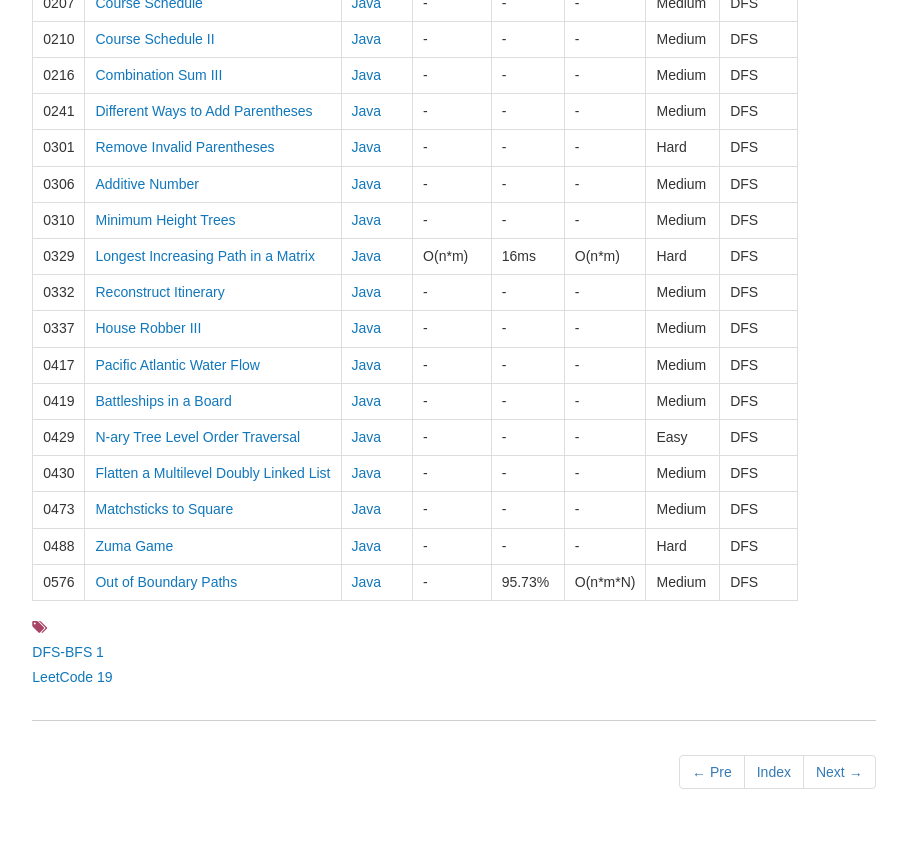
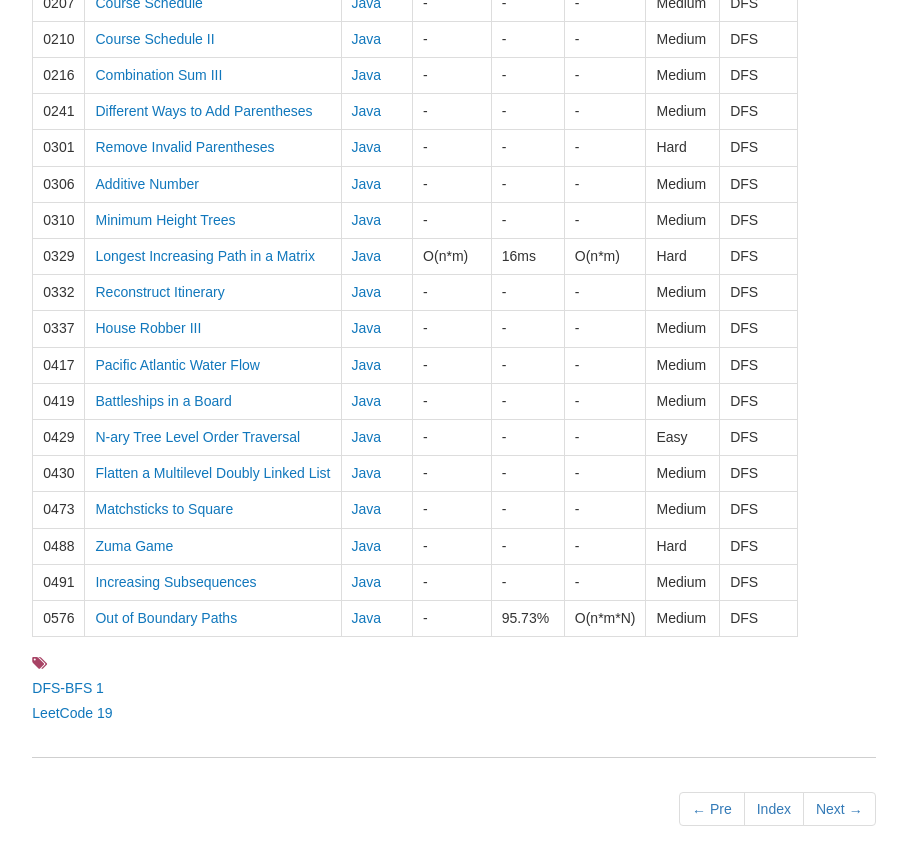
Before and after one commit to dunso/algorithm, a Jekyll site: the page built from docs/_posts/2017-12-03-DFS-BFS.md, in a window 1280 px wide and 900 px high, scrolled down 965 px. Shown: the top 865 px of the window, without its empty margins (186-1093 px from the left). Built offline with Jekyll 4.4.1, drawn with Linux system fonts in a browser that asks for light colours; nearby versions of some CDN libraries.

Commit message:
Add index of LeetCode0491.java to docs

```diff
--- a/docs/_posts/2017-12-03-DFS-BFS.md
+++ b/docs/_posts/2017-12-03-DFS-BFS.md
@@ -49,4 +49,5 @@ icon: file-alt
 |0430|[Flatten a Multilevel Doubly Linked List](https://leetcode.com/problems/flatten-a-multilevel-doubly-linked-list/) | [Java](https://e.srl/leetcode-430/)  |-|-|-|Medium |DFS|
 |0473|[Matchsticks to Square](https://leetcode.com/problems/matchsticks-to-square/) | [Java](https://e.srl/leetcode-473/)  |-|-|-|Medium |DFS|
 |0488|[Zuma Game](https://leetcode.com/problems/zuma-game/) | [Java](https://e.srl/leetcode-488/)  |-|-|-| Hard |DFS|
+|0491|[Increasing Subsequences](https://leetcode.com/problems/increasing-subsequences/) | [Java](https://e.srl/leetcode-491/)  |-|-|-| Medium |DFS|
 |0576|[Out of Boundary Paths](https://leetcode.com/problems/out-of-boundary-paths)| [Java](https://e.srl/leetcode-576/)  | - |95.73%| O(n\*m\*N)  |  Medium |DFS |
```
